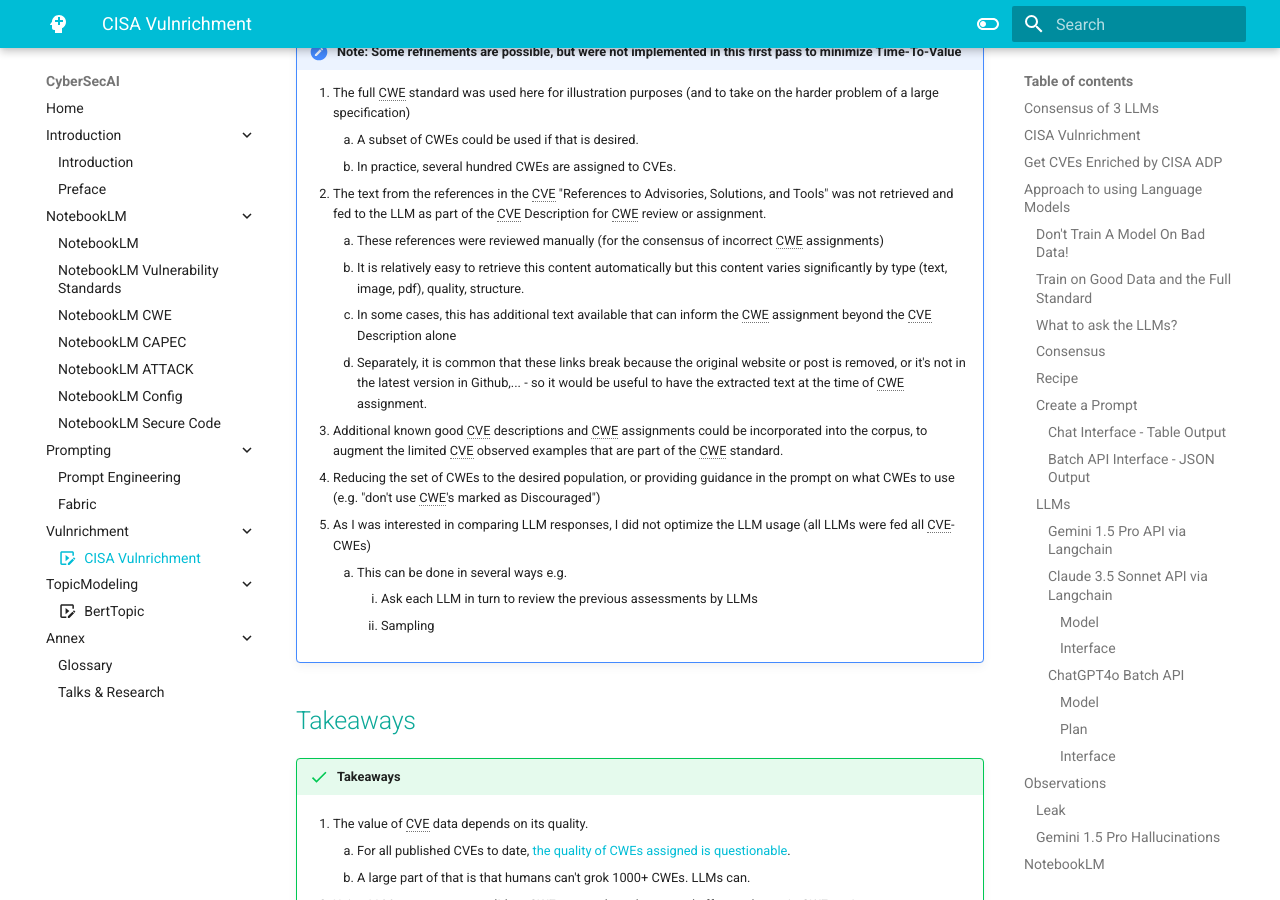
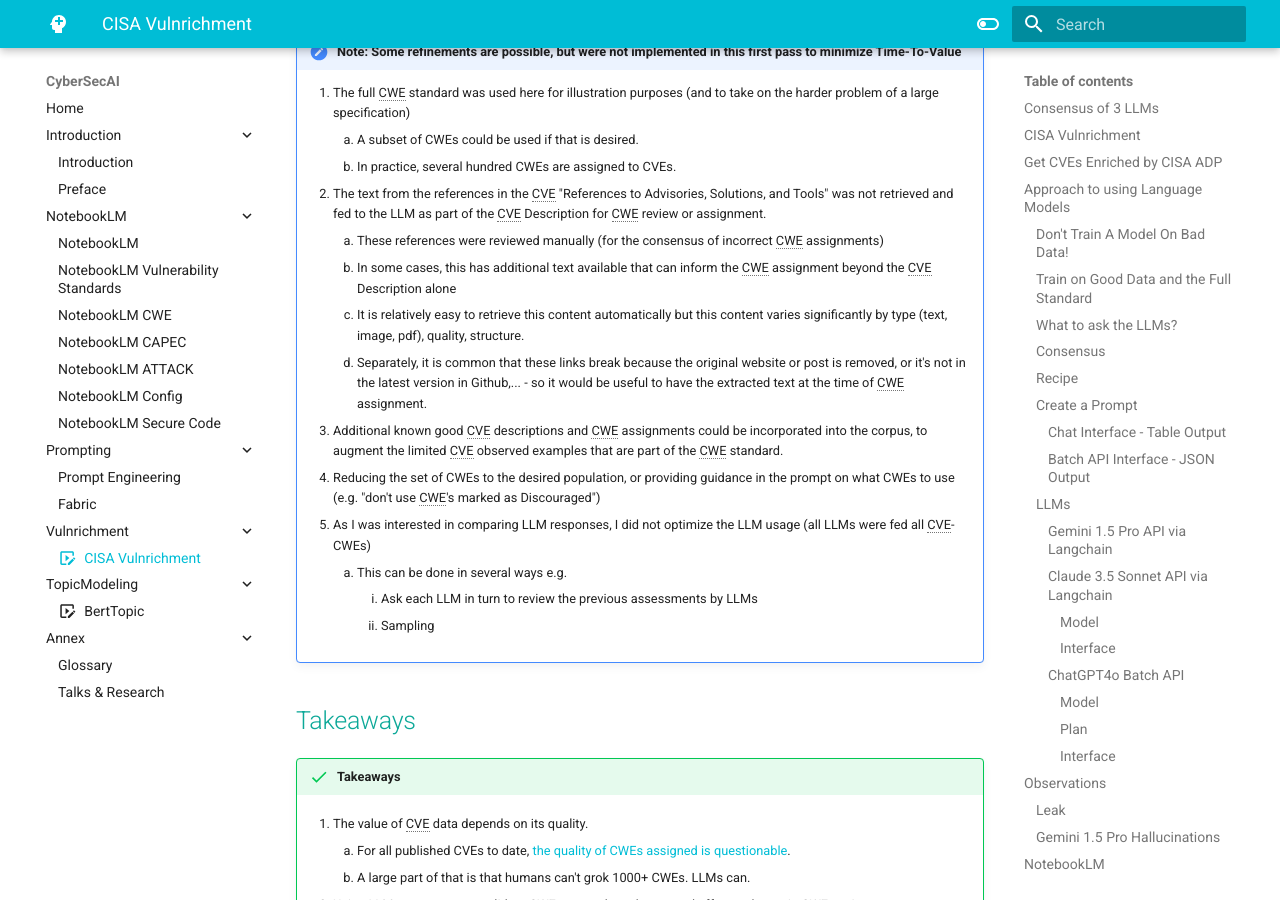
Before and after one commit to CyberSecAI/CyberSecAI.github.io, an MkDocs documentation site: the page built from docs/Vulnrichment/Vulnrichment.md, in a window 1280 px wide and 900 px high, scrolled down 10417 px. Built offline with MkDocs 1.6.1 and Material for MkDocs 9.7.7, drawn with Linux system fonts in a browser that asks for light colours; emoji names are drawn with the system emoji font; comment, search, counter and statistics services are not loaded.

Commit message:
Refinements

```diff
--- a/docs/Vulnrichment/Vulnrichment.md
+++ b/docs/Vulnrichment/Vulnrichment.md
@@ -331,8 +331,8 @@ CVE-2023-49224
         2. In practice, several hundred CWEs are assigned to CVEs.
     2. The text from the references in the CVE "References to Advisories, Solutions, and Tools" was not retrieved and fed to the LLM as part of the CVE Description for CWE review or assignment.
         1. These references were reviewed manually (for the consensus of incorrect CWE assignments)
+        3. In some cases, this has additional text available that can inform the CWE assignment beyond the CVE Description alone
         2. It is relatively easy to retrieve this content automatically but this content varies significantly by type (text, image, pdf), quality, structure.
-        3. In some cases, this has additional text available that can inform the CWE assignment beyond the CVE Description alone
         4. Separately, it is common that these links break because the original website or post is removed, or it's not in the latest version in Github,... - so it would be useful to have the extracted text at the time of CWE assignment.
     3. Additional known good CVE descriptions and CWE assignments could be incorporated into the corpus, to augment the limited CVE observed examples that are part of the CWE standard.
     4. Reducing the set of CWEs to the desired population, or providing guidance in the prompt on what CWEs to use (e.g. "don't use CWE's marked as Discouraged")
```
